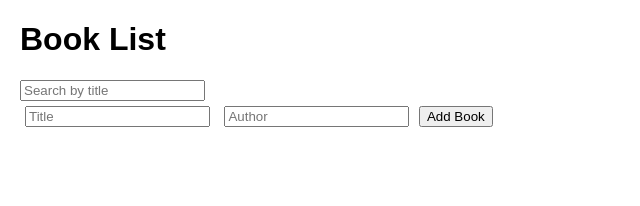
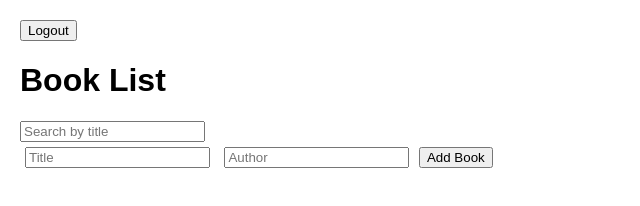
Before and after one commit to megavarshini-1211/Bookcrud, a plain HTML site: page frontend/index.html in a window 1280 px wide. Shown: the whole page, without its empty margins (0-640 px from the left). Drawn offline with Linux system fonts and the light colour scheme; no server answers.

Commit message:
Update index.html

```diff
--- a/frontend/index.html
+++ b/frontend/index.html
@@ -5,6 +5,7 @@
   <link rel="stylesheet" href="style.css">
 </head>
 <body>
+  <button id="logoutBtn" onclick="logout()">Logout</button>
   <h1>Book List</h1>
 
   <input type="text" id="search" placeholder="Search by title">
@@ -17,5 +18,17 @@
   <div id="books"></div>
 
   <script src="script.js"></script>
+  <script>
+      // // Check if user is logged in
+      // if (!sessionStorage.getItem("loggedIn")) {
+      //   window.location.href = "auth.html"; // redirect to login if not logged in
+      // }
+
+      // Logout function
+      function logout() {
+        sessionStorage.removeItem("loggedIn");
+        window.location.href = "auth.html";
+      }
+    </script>
 </body>
 </html>
```
